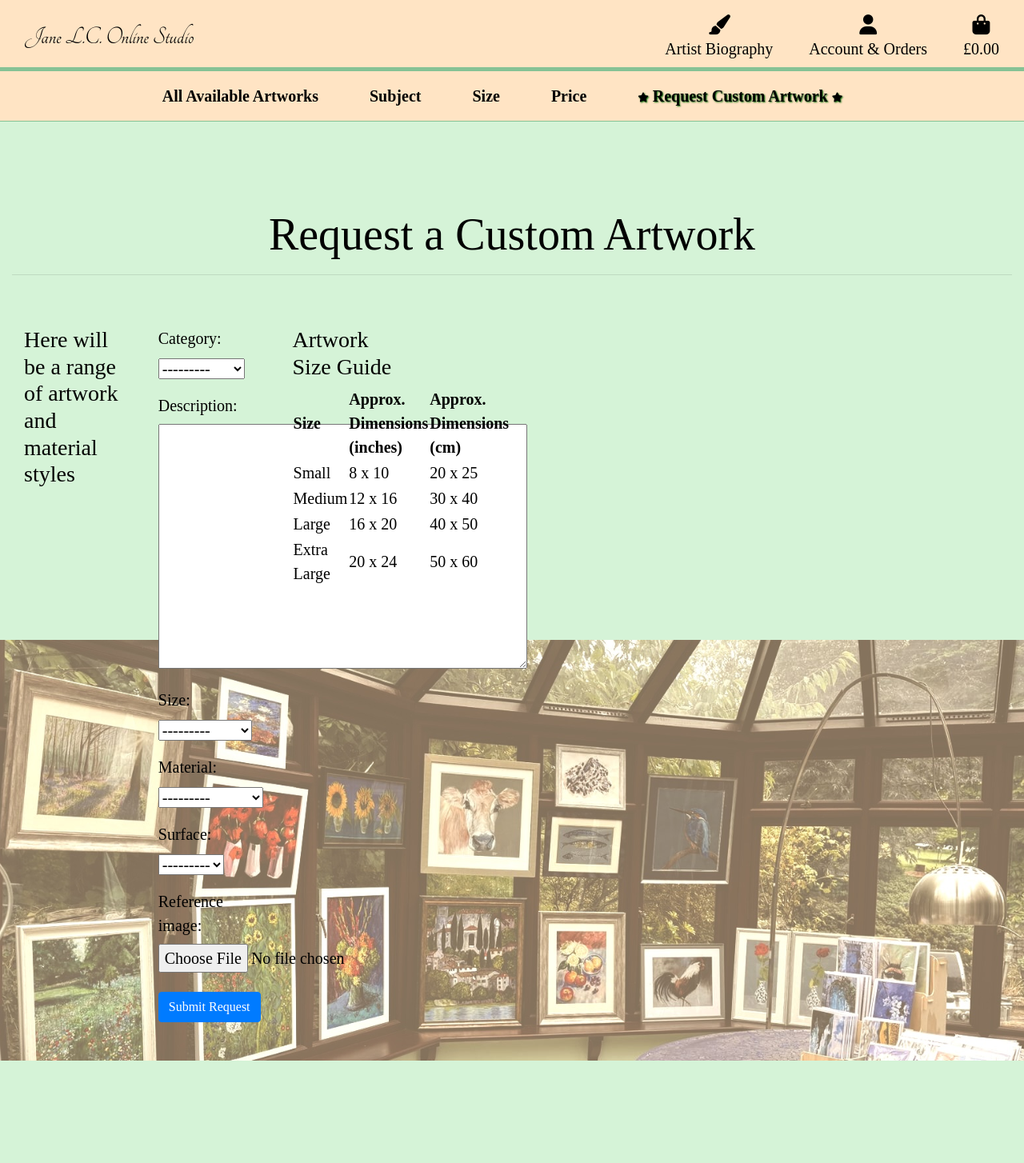
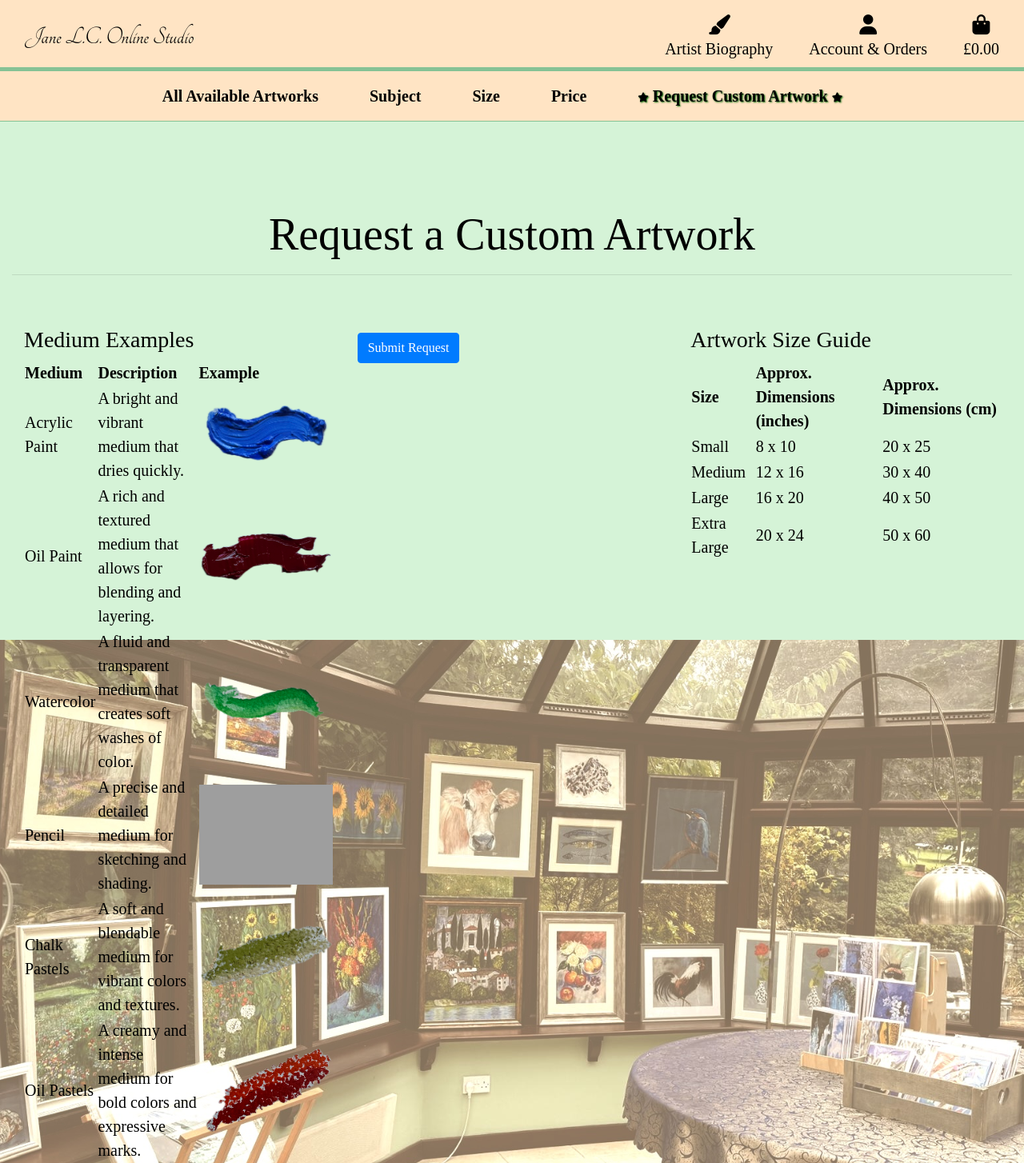
Before and after one commit to TLC-1990/milestone-4, a Django app: page /custom-artwork-request/ in a window 1280 px wide. Shown: the whole page at 80% size. Before the commit the page ends 1326 px from the top, so only its background shows below. Run offline with Django 3.2, Linux system fonts and the light colour scheme; the visitor is signed in with stand-in values (Sample User, id 1); parts of the project's set-up code (start-up, migrations or seed data) failed here and were passed over; some libraries are stand-ins or nearby versions; some web fonts are replaced; grey boxes are pictures that could not be loaded.

Commit message:
set default values in cutomartworkrequest model

```diff
--- a/custom_artwork_request/forms.py
+++ b/custom_artwork_request/forms.py
@@ -5,4 +5,4 @@ from .models import CustomArtworkRequest
 class CustomArtworkRequestForm(forms.ModelForm):
     class Meta:
         model = CustomArtworkRequest
-        fields = ['category', 'description', 'size', 'material', 'surface', 'reference_image']
+        fields = ['category', 'description', 'size', 'medium', 'surface', 'reference_image']
--- a/custom_artwork_request/models.py
+++ b/custom_artwork_request/models.py
@@ -19,11 +19,12 @@ class CustomArtworkRequest(models.Model):
         ('large', 'Large'),
         ('extra_large', 'Extra Large'),
     ]
-    MATERIAL_CHOICES = [
+    MEDIUM_CHOICES = [
         ('acrylics', 'Acrylics'),
-        ('mixed_media', 'Mixed Media'),
+        ('artists_choice', "Artist's Choice"),
         ('oil_paints', 'Oil Paints'),
         ('oil_pastels', 'Oil Pastels'),
+        ('chalk_pastels', 'Chalk Pastels'),
         ('pencil', 'Pencil'),
         ('watercolors', 'Watercolors'),
     ]
@@ -41,11 +42,11 @@ class CustomArtworkRequest(models.Model):
     ]
 
     user = models.ForeignKey(User, on_delete=models.CASCADE)
-    category = models.CharField(max_length=50, choices=CATEGORY_CHOICES)
-    description = models.TextField()
-    size = models.CharField(max_length=20, choices=SIZE_CHOICES)
-    material = models.CharField(max_length=20, choices=MATERIAL_CHOICES)
-    surface = models.CharField(max_length=20, choices=SURFACE_CHOICES)
+    category = models.CharField(max_length=50, choices=CATEGORY_CHOICES, default='portrait')
+    description = models.TextField(required=True)
+    size = models.CharField(max_length=20, choices=SIZE_CHOICES, default='small')
+    medium = models.CharField(max_length=20, choices=MEDIUM_CHOICES, default='artists_choice')
+    surface = models.CharField(max_length=20, choices=SURFACE_CHOICES, default='canvas')
 
     status = models.CharField(max_length=20, choices=STATUS_CHOICES, default='under_consideration')
     created_at = models.DateTimeField(auto_now_add=True)
--- a/custom_artwork_request/templates/custom_artwork_request/custom_artwork_request.html
+++ b/custom_artwork_request/templates/custom_artwork_request/custom_artwork_request.html
@@ -23,13 +23,62 @@
                 <button type="submit" class="btn btn-primary">Log in</button>
             </form>
         </div>
+        {% else %}
     </div>
 </div>
-{% else %}
-<div class="container-fluid mt-4 w-100">
+<div class="container-fluid mt-4">
     <div class="row">
         <div class="col-12 col-md-4">
-            <h3 class="text-black"> Here will be a range of artwork and material styles </h3>
+            <h3 class="text-black"> Medium Examples</h3>
+            <table>
+                <thead>
+                    <tr>
+                        <th class="text-black">Medium</th>
+                        <th class="text-black">Description</th>
+                        <th class="text-black">Example</th>
+                    </tr>
+                </thead>
+                <tbody>
+                    <tr>
+                        <td class="text-black">Acrylic Paint</td>
+                        <td class="text-black"> A bright and vibrant medium that dries quickly.</td>
+                        <td><img src="{% static 'img/acrylic_backgroundremoved.png' %}" alt="Acrylic Paint Example"
+                                class="img-fluid"></td>
+                    </tr>
+                    <tr>
+                        <td class="text-black">Oil Paint</td>
+                        <td class="text-black"> A rich and textured medium that allows for blending and layering.</td>
+                        <td><img src="{% static 'img/oil_backgroundremoved.png' %}" alt="Oil Paint Example"
+                                class="img-fluid"></td>
+                    </tr>
+                    <tr>
+                        <td class="text-black">Watercolor</td>
+                        <td class="text-black"> A fluid and transparent medium that creates soft washes of color.</td>
+                        <td><img src="{% static 'img/watercolour_backgroundremoved.png' %}" alt="Watercolor Example"
+                                class="img-fluid"></td>
+                    </tr>
+                    <tr>
+                        <td class="text-black">Pencil</td>
+                        <td class="text-black"> A precise and detailed medium for sketching and shading.</td>
+                        <td><img src="{% static 'img/pencil_backgroundremoved.png' %}" alt="Pencil Example"
+                                class="img-fluid"></td>
+                    </tr>
+                    <tr>
+                        <td class="text-black">Chalk Pastels</td>
+                        <td class="text-black"> A soft and blendable medium for vibrant colors and textures.</td>
+                        <td><img src="{% static 'img/chalk_pastels_backgroundremoved.png' %}" alt="Chalk Pastel Example"
+                                class="img-fluid"></td>
+                    </tr>
+                    <tr>
+                        <td class="text-black">Oil Pastels</td>
+                        <td class="text-black"> A creamy and intense medium for bold colors and expressive marks.</td>
+                        <td><img src="{% static 'img/oil_pastel_backgroundremoved.png' %}" alt="Oil Pastel Example"
+                                class="img-fluid"></td>
+                    </tr>
+                </tbody>
+
+
+            </table>
         </div>
         <div class="col-12 col-md-4">
             <form class="text-black" method="post" enctype="multipart/form-data">
--- a/jlc_art_ecommerce/settings.py
+++ b/jlc_art_ecommerce/settings.py
@@ -50,6 +50,7 @@ MIDDLEWARE = [
     'django.contrib.auth.middleware.AuthenticationMiddleware',
     'django.contrib.messages.middleware.MessageMiddleware',
     'django.middleware.clickjacking.XFrameOptionsMiddleware',
+    'allauth.account.middleware.AccountMiddleware',
 ]
 
 ROOT_URLCONF = 'jlc_art_ecommerce.urls'
```
Also changed, not shown: custom_artwork_request/migrations/0003_remove_customartworkrequest_material_and_more.py (added), static/img/acrylic_backgroundremoved.png (added), static/img/chalk_pastels_backgroundremoved.png (added), static/img/oil_backgroundremoved.png (added), static/img/oil_pastel_backgroundremoved.png (added), static/img/watercolour_backgroundremoved.png (added).
